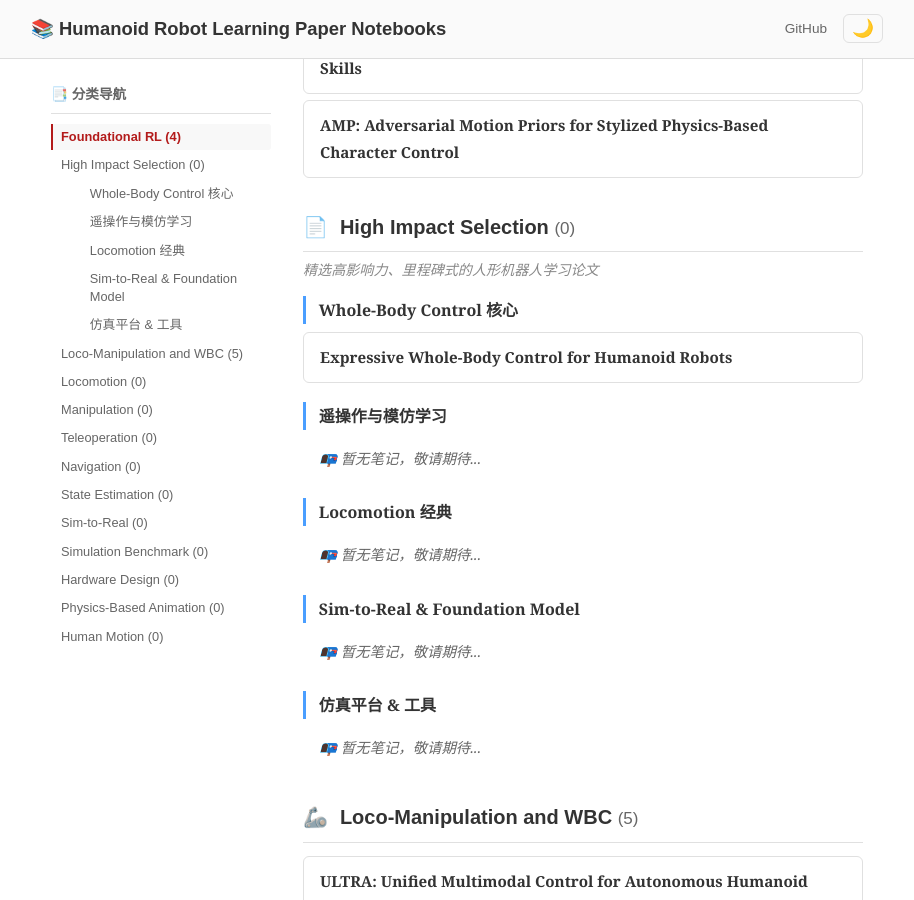
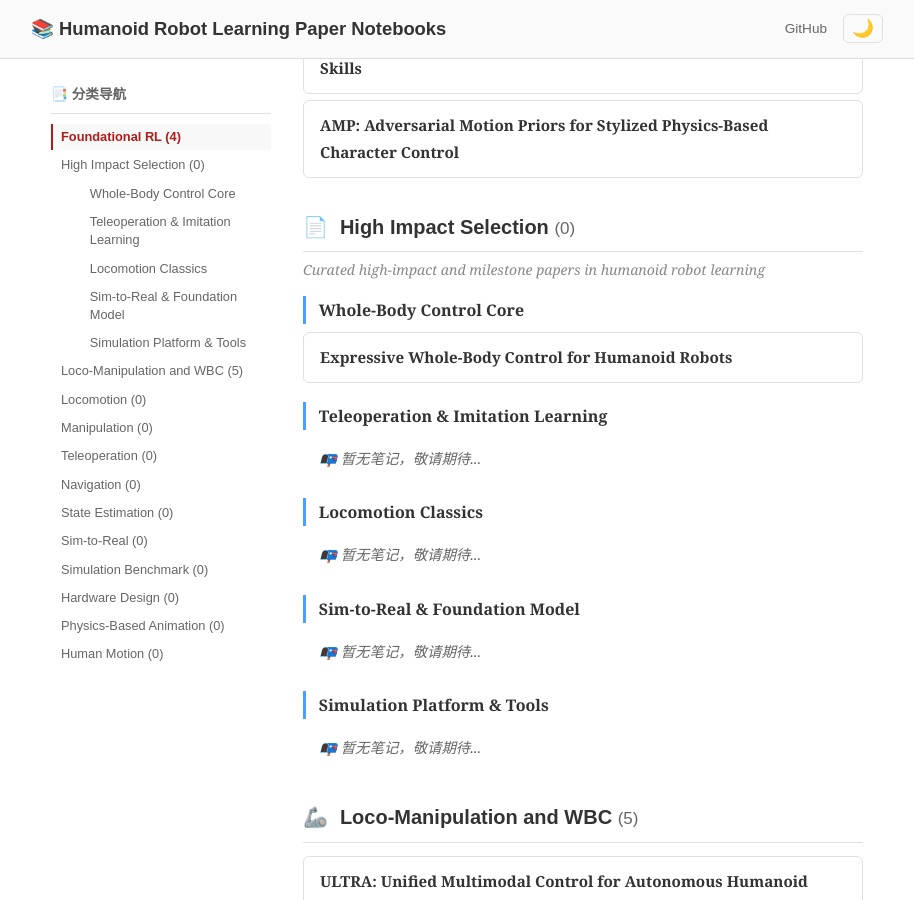
Before and after one commit to ImChong/Humanoid_Robot_Learning_Paper_Notebooks, a Jekyll site: the page built from index.html, in a window 1280 px wide and 900 px high, scrolled down 434 px. Shown: the whole window, without its empty margins (183-1097 px from the left). Built offline with Jekyll 4.4.1, drawn with Linux system fonts in a browser that asks for light colours.

Commit message:
style: High Impact Selection 所有子标题改为英文

```diff
--- a/_data/papers.json
+++ b/_data/papers.json
@@ -31,10 +31,10 @@
   "02_High_Impact_Selection": {
     "display_name": "High Impact Selection",
     "papers": [],
-    "subtitle": "精选高影响力、里程碑式的人形机器人学习论文",
+    "subtitle": "Curated high-impact and milestone papers in humanoid robot learning",
     "subcategories": [
       {
-        "name": "Whole-Body Control 核心",
+        "name": "Whole-Body Control Core",
         "papers": [
           {
             "title": "Expressive Whole-Body Control for Humanoid Robots",
@@ -45,11 +45,11 @@
         ]
       },
       {
-        "name": "遥操作与模仿学习",
+        "name": "Teleoperation & Imitation Learning",
         "papers": []
       },
       {
-        "name": "Locomotion 经典",
+        "name": "Locomotion Classics",
         "papers": []
       },
       {
@@ -57,7 +57,7 @@
         "papers": []
       },
       {
-        "name": "仿真平台 & 工具",
+        "name": "Simulation Platform & Tools",
         "papers": []
       }
     ]
--- a/papers/02_High_Impact_Selection/Expressive_Whole-Body_Control_for_Humanoid_Robots/Expressive_Whole-Body_Control_for_Humanoid_Robots.md
+++ b/papers/02_High_Impact_Selection/Expressive_Whole-Body_Control_for_Humanoid_Robots/Expressive_Whole-Body_Control_for_Humanoid_Robots.md
@@ -2,7 +2,7 @@
 layout: paper
 title: "Expressive Whole-Body Control for Humanoid Robots"
 category: "High Impact Selection"
-subcategory: "Whole-Body Control 核心"
+subcategory: "Whole-Body Control Core"
 ---
 
 # Expressive Whole-Body Control for Humanoid Robots
```
